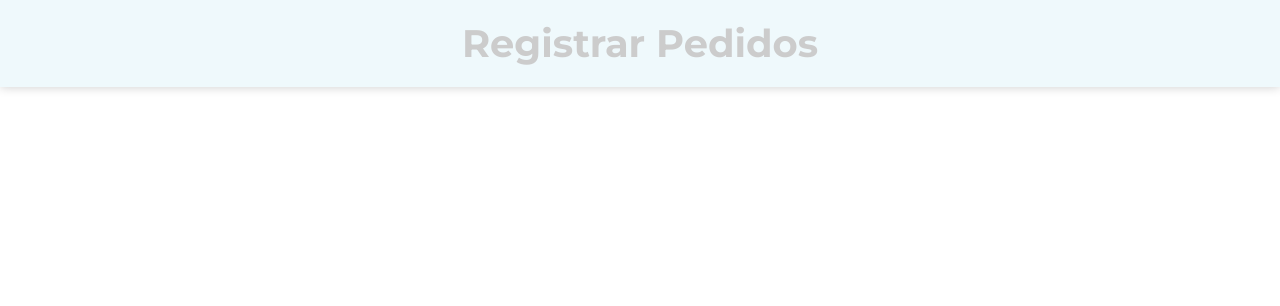
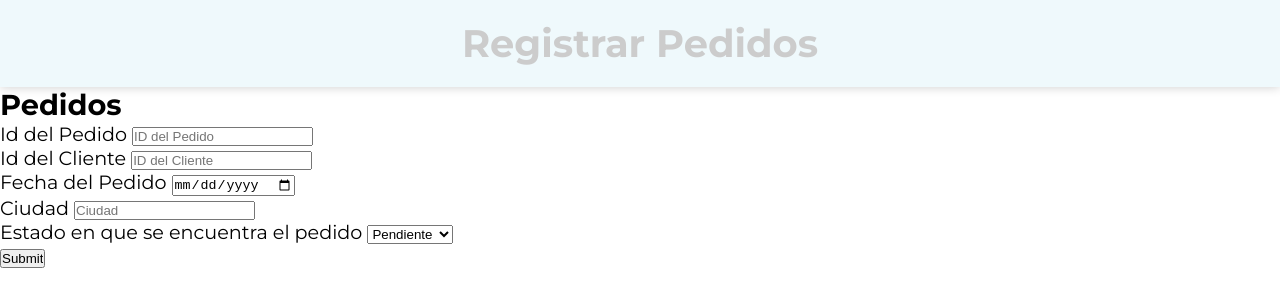
Before and after one commit to PC-Techdeveloper/refriweb, a plain HTML site: page datos-pedidos.html in a window 1280 px wide. Drawn offline with Linux system fonts and the light colour scheme; a web font is replaced by a local one.

Commit message:
Adding form to register orders

```diff
--- a/datos-pedidos.html
+++ b/datos-pedidos.html
@@ -10,5 +10,49 @@
   </head>
   <body>
     <h1>Registrar Pedidos</h1>
+
+    <section class="form">
+      <h2 class="form__title">Pedidos</h2>
+      <form class="form__form">
+        <div class="form__input-container">
+          <label
+            >Id del Pedido
+            <input type="number" placeholder="ID del Pedido" required />
+          </label>
+        </div>
+
+        <div class="form__input-container">
+          <label
+            >Id del Cliente
+            <input type="number" placeholder="ID del Cliente" required />
+          </label>
+        </div>
+        <div class="form__input-container">
+          <label
+            >Fecha del Pedido
+            <input type="date" placeholder="Fecha" required />
+          </label>
+        </div>
+        <div class="form__input-container">
+          <label
+            >Ciudad
+            <input type="text" placeholder="Ciudad" required />
+          </label>
+        </div>
+        <div class="form__input-container">
+          <label
+            >Estado en que se encuentra el pedido
+            <select>
+              <option value="Pendiente">Pendiente</option>
+              <option value="Entregado">Entregado</option>
+              <option value="En transito">En transito</option>
+            </select>
+          </label>
+        </div>
+        <div class="form__input-container">
+          <input type="submit" />
+        </div>
+      </form>
+    </section>
   </body>
 </html>
```
